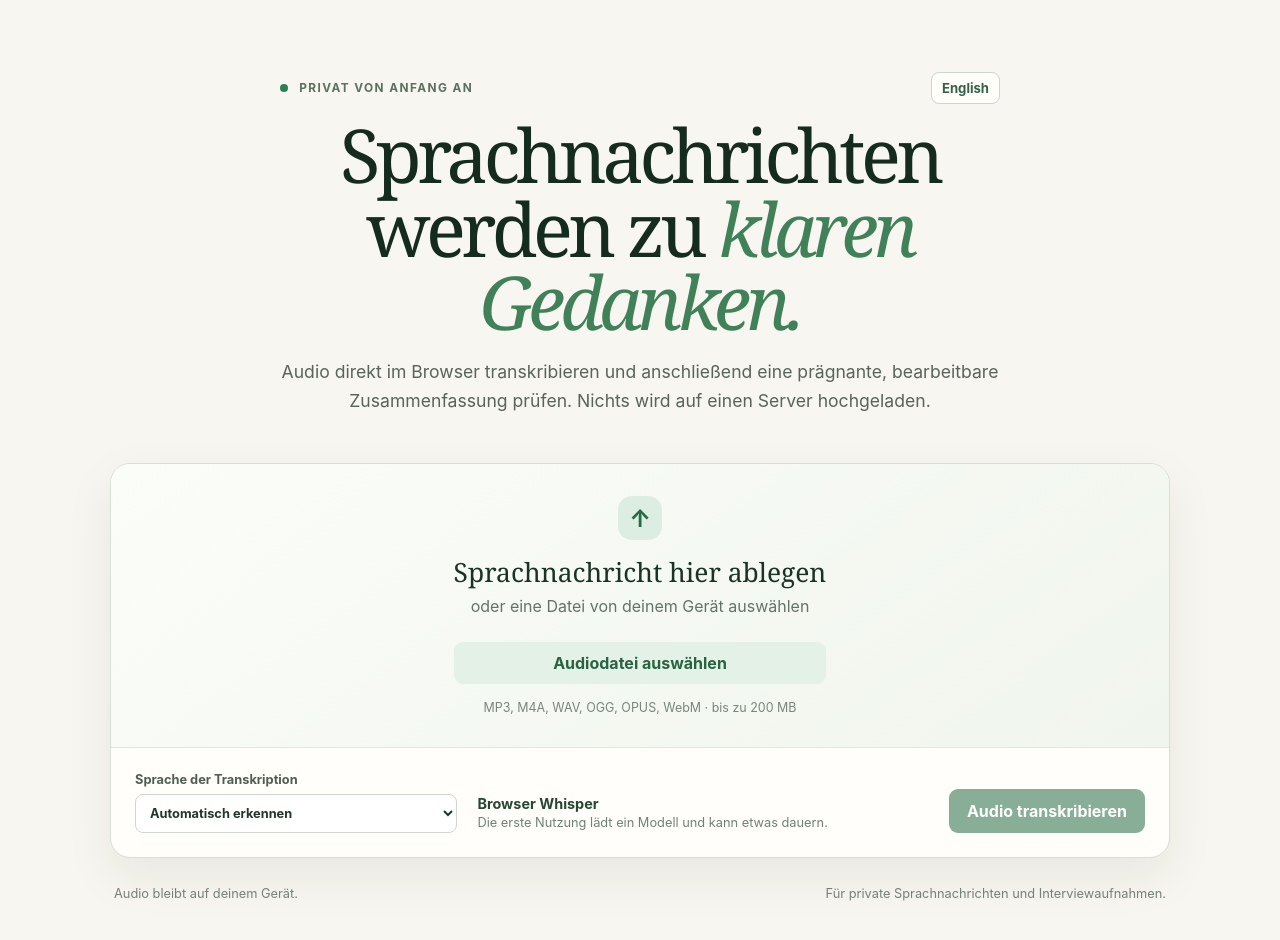
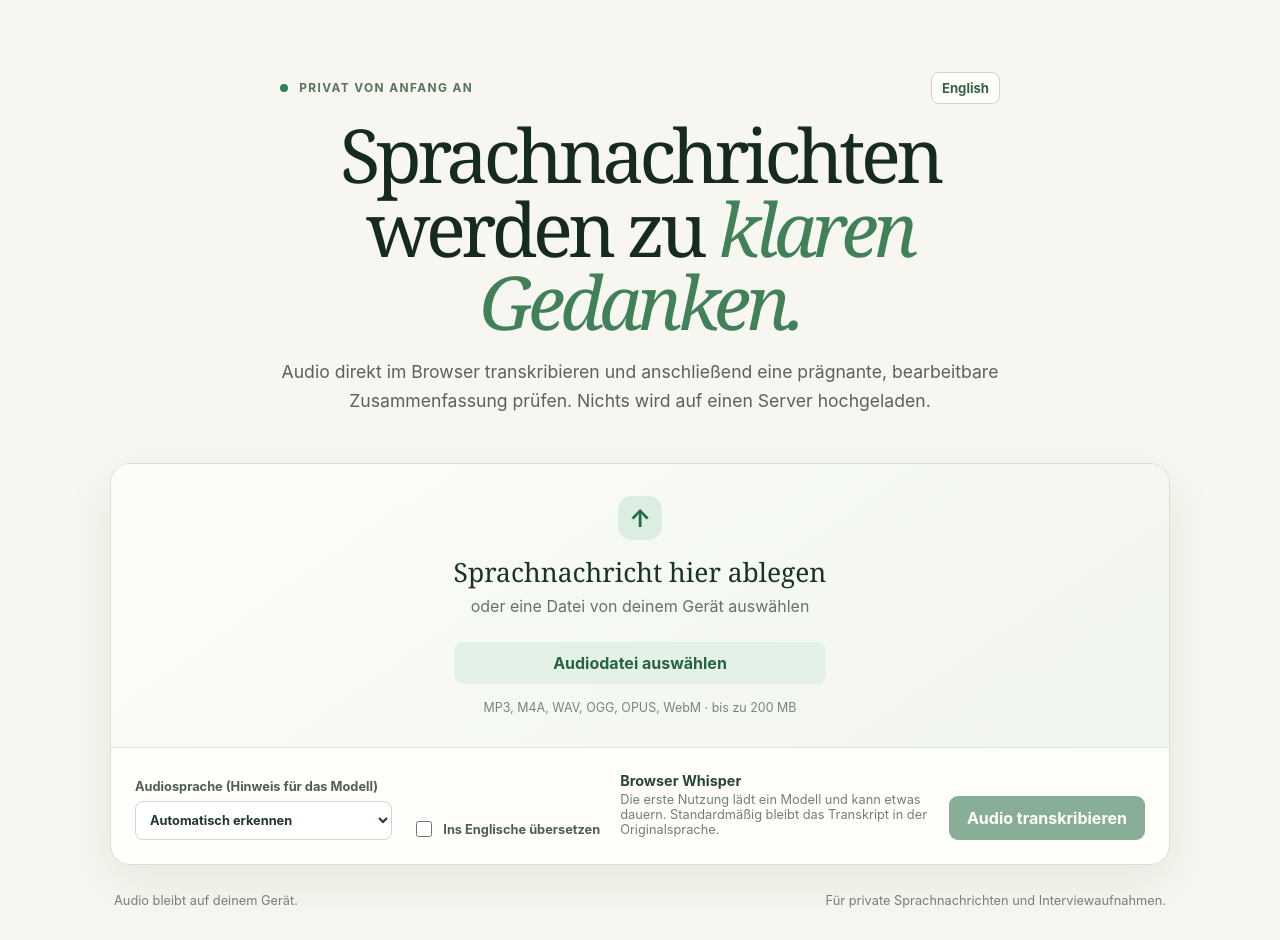
Before and after one commit to inclusive46192/VoiceToText, a React (Vite) app: page / in a window 1280 px wide. Built offline with nearby package versions, Linux system fonts and the light colour scheme.

Commit message:
fix: keep transcription in source language by default, add translate-to-English toggle

```diff
--- a/src/App.css
+++ b/src/App.css
@@ -29,8 +29,10 @@ h1 em { color: #41815a; font-weight: inherit; }
 .file-ready .text-button { margin-left: auto; }
 .danger { color: #9b4439; }
 .audio-player { display: block; width: calc(100% - 48px); margin: 20px 24px 0; }
-.controls { display: grid; grid-template-columns: 1fr 1.4fr auto; gap: 20px; align-items: end; padding: 24px; }
+.controls { display: grid; grid-template-columns: 1fr auto 1.2fr auto; gap: 20px; align-items: end; padding: 24px; }
 .controls label { color: #4f5e52; font-size: .8rem; font-weight: 700; }
+.checkbox-field { display: flex; align-items: center; gap: 8px; white-space: nowrap; }
+.checkbox-field input { width: 16px; height: 16px; }
 select { display: block; width: 100%; margin-top: 7px; padding: 10px; border: 1px solid #ced8cf; border-radius: 8px; color: #213729; background: #fff; }
 .model-note { padding-bottom: 3px; }
 .model-note strong, .model-note span { display: block; }
--- a/src/App.tsx
+++ b/src/App.tsx
@@ -28,13 +28,15 @@ const copy = {
     replace: 'Ersetzen',
     reading: 'Audio wird gelesen ...',
     audioFallback: 'Dein Browser unterstützt die Audiowiedergabe nicht.',
-    transcriptionLanguage: 'Sprache der Transkription',
+    transcriptionLanguage: 'Audiosprache (Hinweis für das Modell)',
     detect: 'Automatisch erkennen',
     english: 'Englisch',
     german: 'Deutsch',
     french: 'Französisch',
     spanish: 'Spanisch',
     italian: 'Italienisch',
+    translateToggle: 'Ins Englische übersetzen',
+    translateHint: 'Standardmäßig bleibt das Transkript in der Originalsprache.',
     modelNote: 'Die erste Nutzung lädt ein Modell und kann etwas dauern.',
     transcribe: 'Audio transkribieren',
     working: 'Wird verarbeitet ...',
@@ -73,13 +75,15 @@ const copy = {
     replace: 'Replace',
     reading: 'Reading audio...',
     audioFallback: 'Your browser does not support audio playback.',
-    transcriptionLanguage: 'Transcription language',
+    transcriptionLanguage: 'Audio language (hint for the model)',
     detect: 'Detect automatically',
     english: 'English',
     german: 'German',
     french: 'French',
     spanish: 'Spanish',
     italian: 'Italian',
+    translateToggle: 'Translate to English',
+    translateHint: 'By default, the transcript stays in the original language.',
     modelNote: 'First use downloads a model and may take a moment.',
     transcribe: 'Transcribe audio',
     working: 'Working...',
@@ -127,6 +131,7 @@ function App() {
   const [transcript, setTranscript] = useState('')
   const [summary, setSummary] = useState<Summary | null>(null)
   const [language, setLanguage] = useState('auto')
+  const [translate, setTranslate] = useState(false)
   const [copied, setCopied] = useState(false)
   const fileInputRef = useRef<HTMLInputElement>(null)
   const workerRef = useRef<Worker | null>(null)
@@ -226,7 +231,7 @@ function App() {
       setStage('error')
       worker.terminate()
     }
-    worker.postMessage({ type: 'transcribe', samples, language, uiLanguage }, [samples.buffer])
+    worker.postMessage({ type: 'transcribe', samples, language, uiLanguage, translate }, [samples.buffer])
   }
 
   const reset = async () => {
@@ -270,7 +275,11 @@ function App() {
       {audioUrl && <audio className="audio-player" controls src={audioUrl}>{t.audioFallback}</audio>}
       <div className="controls">
         <label>{t.transcriptionLanguage}<select value={language} onChange={(event) => setLanguage(event.target.value)} disabled={isWorking}><option value="auto">{t.detect}</option><option value="en">{t.english}</option><option value="de">{t.german}</option><option value="fr">{t.french}</option><option value="es">{t.spanish}</option><option value="it">{t.italian}</option></select></label>
-        <div className="model-note"><strong>Browser Whisper</strong><span>{t.modelNote}</span></div>
+        <label className="checkbox-field">
+          <input type="checkbox" checked={translate} onChange={(event) => setTranslate(event.target.checked)} disabled={isWorking} />
+          {t.translateToggle}
+        </label>
+        <div className="model-note"><strong>Browser Whisper</strong><span>{t.modelNote} {t.translateHint}</span></div>
         <button className="primary-button" type="button" disabled={!canTranscribe} onClick={() => void transcribe()}>{isWorking ? t.working : t.transcribe}</button>
       </div>
       {(stage !== 'empty' || error) && <div className={`status ${stage === 'error' ? 'status-error' : ''}`} role="status"><span className={isWorking ? 'spinner' : 'status-indicator'} />{error ?? statusMessage}</div>}
--- a/src/transcription.worker.ts
+++ b/src/transcription.worker.ts
@@ -5,6 +5,7 @@ type TranscriptionRequest = {
   samples: Float32Array
   language: string
   uiLanguage: 'de' | 'en'
+  translate: boolean
 }
 
 type TranscriptionResult = { text?: unknown }
@@ -31,6 +32,7 @@ self.onmessage = async (event: MessageEvent<TranscriptionRequest>) => {
     postProgress(german ? 'Transkription läuft lokal in deinem Browser ...' : 'Transcribing locally in your browser...')
     const result = await transcriber(samples, {
       language: event.data.language === 'auto' ? undefined : event.data.language,
+      task: event.data.translate ? 'translate' : 'transcribe',
       return_timestamps: true,
       chunk_length_s: 30,
       stride_length_s: 5,
```
